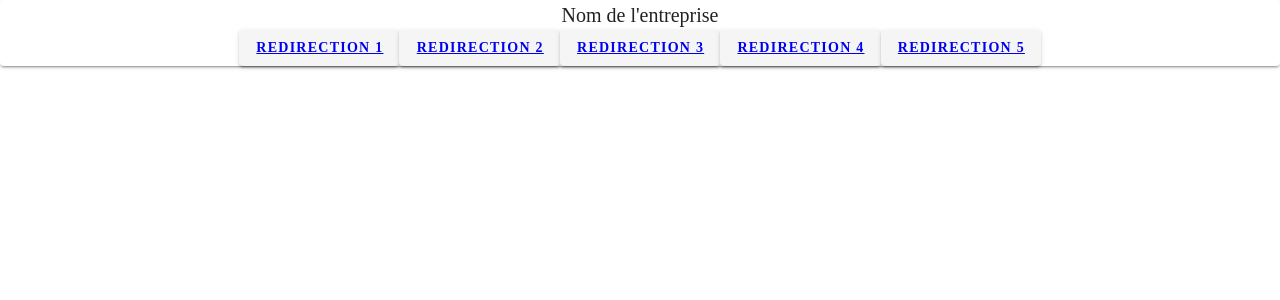
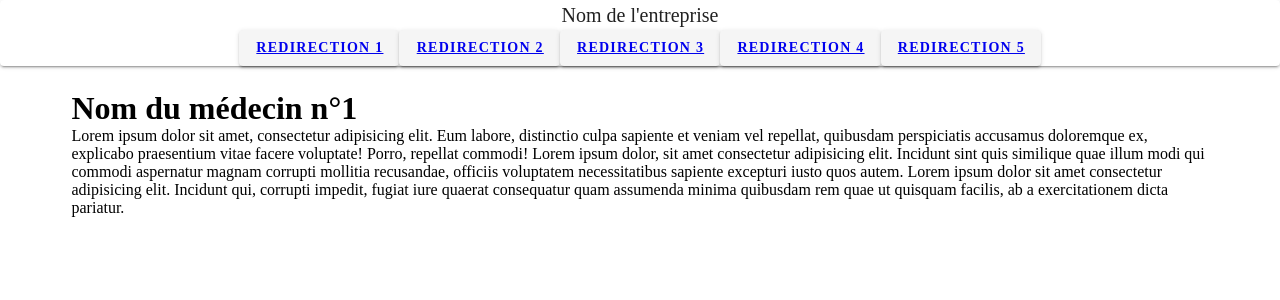
Before and after one commit to codacy-badger/Cabinet-Medical-v2, a Vue app in the folder front/: page / in a window 1280 px wide. Shown: the top 300 px of the page. Built offline with nearby package versions, Linux system fonts and the light colour scheme.

Commit message:
add content in the template of the component ContentHome.vue

```diff
--- a/front/src/components/ContentHome.vue
+++ b/front/src/components/ContentHome.vue
@@ -0,0 +1,18 @@
+<template>
+  <div>
+    <v-container class="scroll-y">
+            <v-col>
+            <h1>Nom du médecin n°1</h1>
+            <p>
+            Lorem ipsum dolor sit amet, consectetur adipisicing elit. Eum labore, distinctio culpa sapiente et veniam vel repellat, quibusdam perspiciatis accusamus doloremque ex, explicabo praesentium vitae facere voluptate! Porro, repellat commodi! Lorem ipsum dolor, sit amet consectetur adipisicing elit. Incidunt sint quis similique quae illum modi qui commodi aspernatur magnam corrupti mollitia recusandae, officiis voluptatem necessitatibus sapiente excepturi iusto quos autem. Lorem ipsum dolor sit amet consectetur adipisicing elit. Incidunt qui, corrupti impedit, fugiat iure quaerat consequatur quam assumenda minima quibusdam rem quae ut quisquam facilis, ab a exercitationem dicta pariatur.
+            </p>
+            </v-col>
+    </v-container>
+  </div>
+</template>
+
+
+
+<style scoped>
+
+</style>
```
